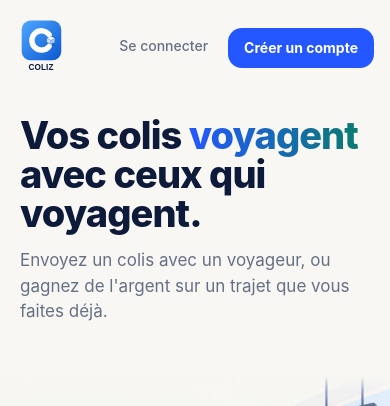
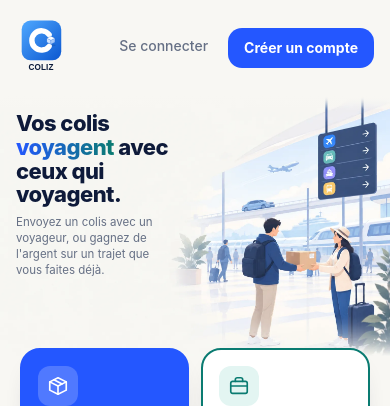
Before and after one commit to deen-tag/Coliz, a Next.js app: page / in a window 390 px wide. Shown: the top 406 px of the page. Built offline with nearby package versions, Linux system fonts and the light colour scheme; no server answers.

Commit message:
Lot 1: parcours visiteur

```diff
--- a/src/app/page.tsx
+++ b/src/app/page.tsx
@@ -63,19 +63,19 @@ export default async function HomePage() {
 
       {/* HERO : l'illustration est le fond du bloc titre, sa partie neutre porte le texte. */}
       <section className="max-w-5xl mx-auto">
-        <div className="relative min-h-[540px] sm:min-h-0 sm:aspect-[3/2] sm:max-h-[580px] overflow-hidden">
-          <Image src="/brand/hero.webp" alt="" fill priority sizes="(min-width: 1024px) 1024px, 100vw" className="object-contain object-bottom sm:object-cover sm:object-center select-none pointer-events-none" aria-hidden="true" />
-          <div className="absolute inset-0 sm:hidden" style={{ background: "linear-gradient(to bottom, #F8F7F3 0, #F8F7F3 46%, transparent 60%)" }} />
-          <div className="relative z-10 px-5 pt-5 sm:px-10 sm:pt-0 sm:w-[52%] sm:h-full sm:flex sm:flex-col sm:justify-center">
-            <h1 className="text-[38px] sm:text-6xl font-extrabold leading-[1.02] tracking-tight text-ink max-w-[11em]">
+        <div className="relative aspect-[3/2] sm:max-h-[580px] overflow-hidden">
+          <Image src="/brand/hero.webp" alt="" fill priority sizes="(min-width: 1024px) 1024px, 100vw" className="object-cover object-center select-none pointer-events-none" aria-hidden="true" />
+          <div className="absolute inset-0 sm:hidden" style={{ background: "linear-gradient(to bottom, #F8F7F3 0, transparent 5%)" }} />
+          <div className="relative z-10 px-4 pt-4 sm:px-10 sm:pt-0 sm:w-[52%] sm:h-full sm:flex sm:flex-col sm:justify-center">
+            <h1 className="text-[22px] sm:text-6xl font-extrabold leading-[1.08] sm:leading-[1.02] tracking-tight text-ink max-w-[8.5em] sm:max-w-[11em]">
               Vos colis <span className="text-route">voyagent</span> avec ceux qui voyagent.
             </h1>
-            <p className="mt-4 text-ink-muted text-[17px] sm:text-lg max-w-[21em]">
+            <p className="mt-2 sm:mt-4 text-ink-muted text-[11.5px] leading-snug sm:leading-normal sm:text-lg max-w-[13em] sm:max-w-[21em]">
               Envoyez un colis avec un voyageur, ou gagnez de l&apos;argent sur un trajet que vous faites déjà.
             </p>
           </div>
         </div>
-        <div className="relative z-10 px-5 -mt-8 sm:-mt-16 max-w-2xl mx-auto">
+        <div className="relative z-10 px-5 -mt-2 sm:-mt-16 max-w-2xl mx-auto">
           <HeroChoice />
           <ul className="mt-5 flex flex-wrap gap-x-5 gap-y-2 text-[13.5px] font-semibold text-ink-muted sm:justify-center">
             {["Identités vérifiées", "Codes de remise et de réception", "Payé une fois livré"].map((t) => (
--- a/src/components/hero-choice.tsx
+++ b/src/components/hero-choice.tsx
@@ -94,15 +94,12 @@ export function HeroChoice() {
                   </span>
                 </label>
               </div>
-              <PrimaryButton type="submit">Voir les possibilités</PrimaryButton>
+              <PrimaryButton type="submit">Voir les trajets disponibles</PrimaryButton>
             </form>
           </Card>
         ) : (
           <Card className="!bg-primary-light !border-primary/20">
-            <p className="font-semibold text-ink">Vous avez déjà prévu un trajet ?</p>
-            <p className="text-sm text-ink-muted mt-1 mb-4">
-              Transportez un colis sur votre route et recevez une contribution.
-            </p>
+            <p className="font-semibold text-ink mb-4">Gagnez de l&apos;argent en transportant un colis sur votre route</p>
             <ul className="space-y-3 text-sm text-ink">
               {TRAVELER_POINTS.map((text) => (
                 <li key={text} className="flex items-start gap-2.5">
```
